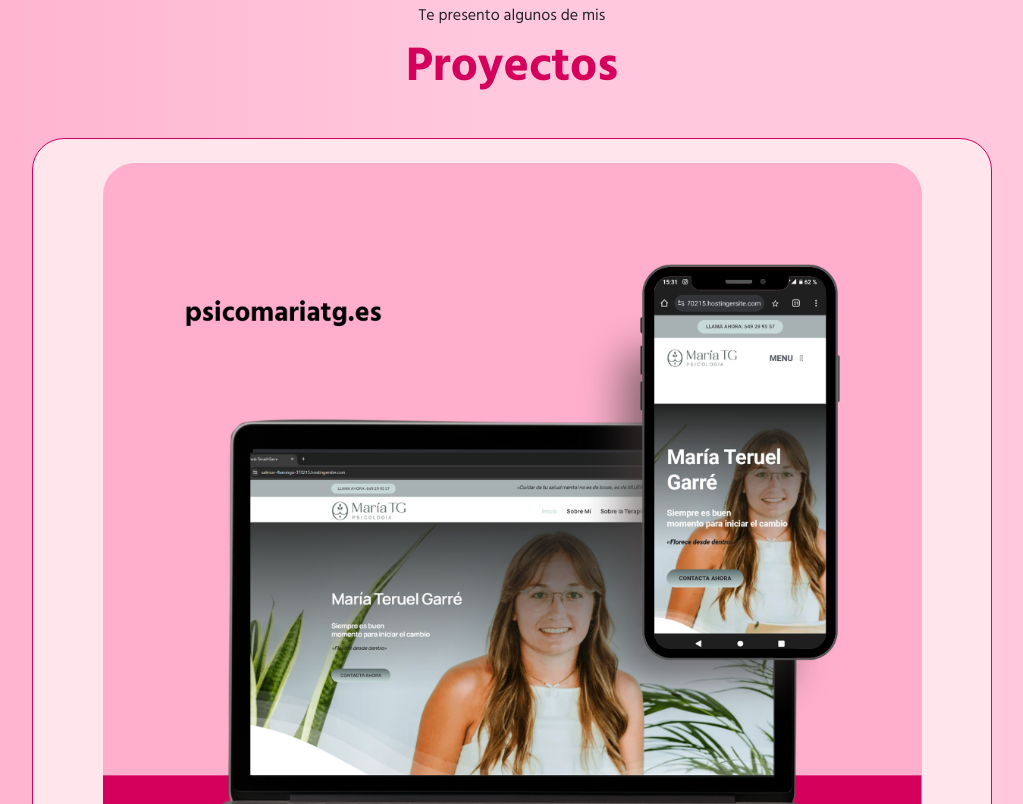
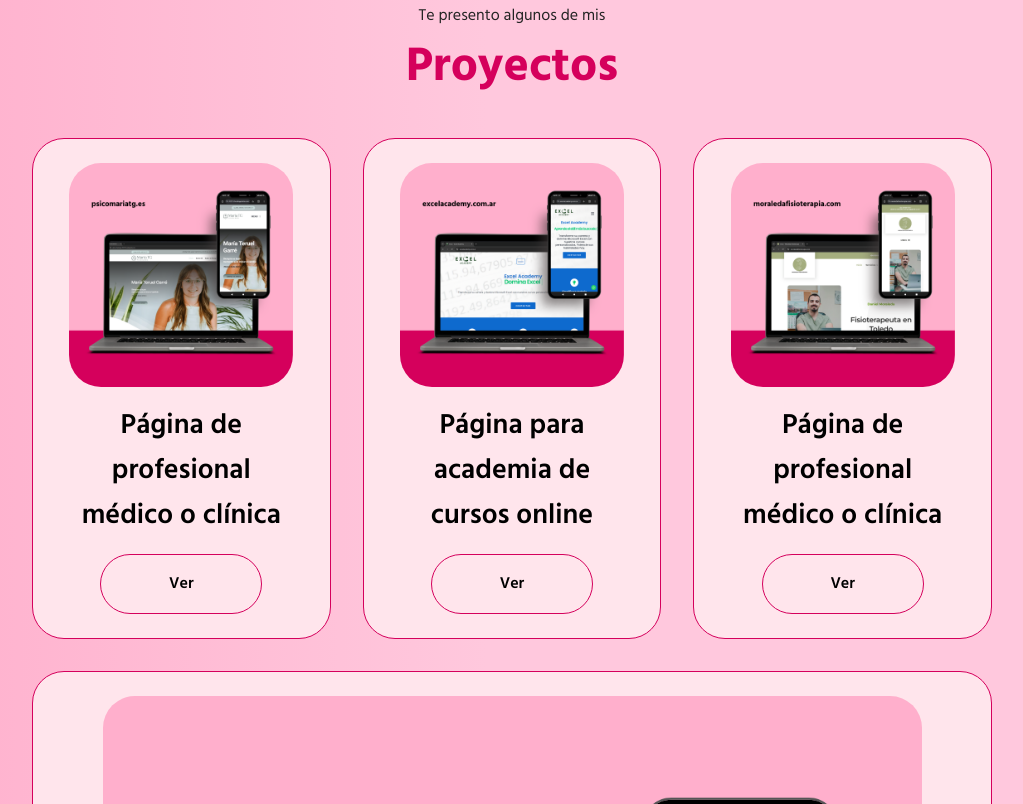
Before and after one commit to analaurandis/Portafolio-Ana-Laura-, a plain HTML site: page index.html in a window 1280 px wide. Shown: the part 2136-2940 px from the top of the page, without its empty margins (128-1151 px from the left). Drawn offline with Linux system fonts and the light colour scheme.

Commit message:
Update index.html

```diff
--- a/index.html
+++ b/index.html
@@ -298,15 +298,75 @@
             </a>
             </div>
           </div>
+          <div class="details-container color-container">
+            <div class="article-container">
+              <img
+                src="./assets/Website Launch (2).png"
+                alt="Excel Academy"
+                class="project-img"
+              />
+            </div>
+            <h2 class="experience-sub-title project-title">Página para academia de cursos online</h2>
+            <div class="btn-container">
+
+              <a
+                class="btn btn-color-2 project-btn"
+                href='https://excelacademy.com.ar/'
+                target="_blank"
+              >
+                Ver
+            </a>
+            </div>
+          </div>
+          <div class="details-container color-container">
+            <div class="article-container">
+              <img
+                src="./assets/Website Launch (1).png"
+                alt="Imagen de Página de servicios de salud"
+                class="project-img"
+              />
+            </div>
+            <h2 class="experience-sub-title project-title">Página de profesional médico o clínica</h2>
+            <div class="btn-container">
+
+              <a
+                class="btn btn-color-2 project-btn"
+                href='https://moraledafisioterapia.com/'
+                target="_blank"
+              >
+                Ver
+            </a>
+            </div>
+          </div>
+          <div class="details-container color-container">
+            <div class="article-container">
+              <img
+                src="./assets/Website Launch.png"
+                alt="Imagen de Página de servicios de salud"
+                class="project-img"
+              />
+            </div>
+            <h2 class="experience-sub-title project-title">Página de profesional médico o clínica</h2>
+            <div class="btn-container">
+
+              <a
+                class="btn btn-color-2 project-btn"
+                href='https://genesisrierapsicologia.com/'
+                target="_blank"
+              >
+                Ver
+            </a>
+            </div>
+          </div>
           <!-- <div class="details-container color-container">
             <div class="article-container">
               <img
-                src="./assets/project-3.png"
-                alt="Project 3"
+                src="./assets/project-1.png"
+                alt="Imagen de Página de servicio"
                 class="project-img"
               />
             </div>
-            <h2 class="experience-sub-title project-title">Project Three</h2>
+            <h2 class="experience-sub-title project-title">Página de servicios para fiestas</h2>
             <div class="btn-container">
 
               <a
@@ -317,7 +377,7 @@
                 Ver
             </a>
             </div>
-          </div> -->
+          </div>-->
         </div>
       </div>
       <img
```
